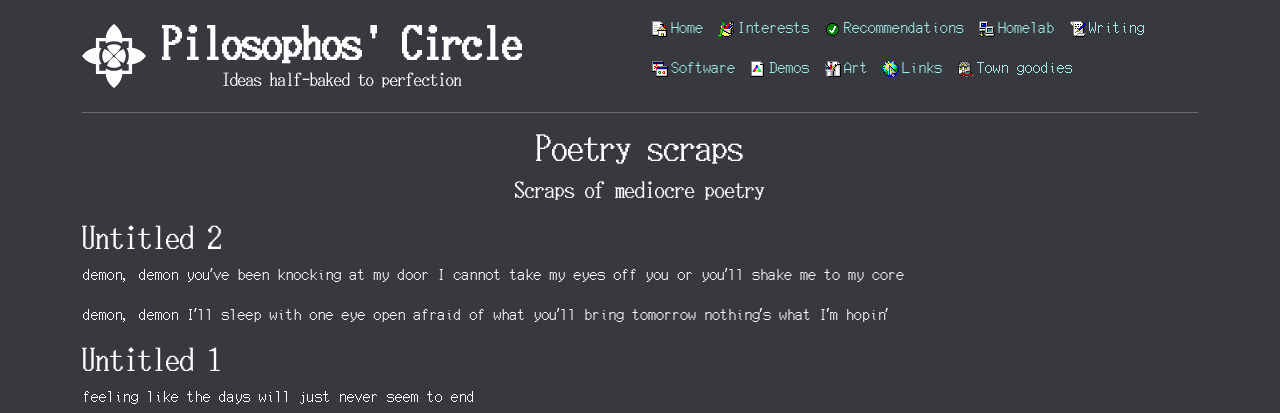
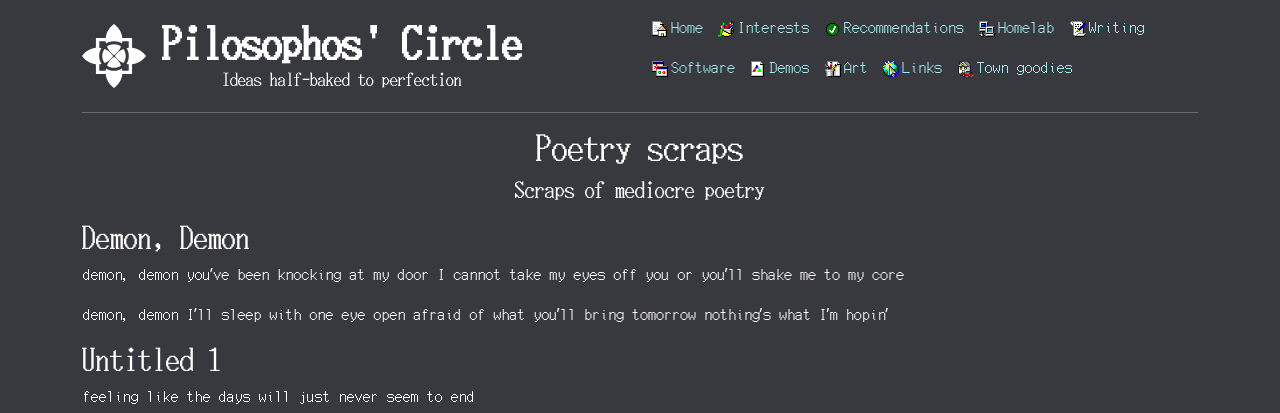
Before and after one commit to pilosophos/pilosophos-site-v1, a Jekyll site: the page built from poetry-scraps.md, in a window 1280 px wide. Shown: the top 413 px of the page. Built offline with Jekyll 4.4.1, drawn with Linux system fonts in a browser that asks for light colours.

Commit message:
add demon demon

```diff
--- a/poetry-scraps.md
+++ b/poetry-scraps.md
@@ -6,7 +6,7 @@ layout: default
 ## Poetry scraps
 <p class="lead">Scraps of mediocre poetry</p>
 
-### Untitled 2
+### Demon, Demon
 demon, demon
 you've been knocking at my door
 I cannot take my eyes off you
```
